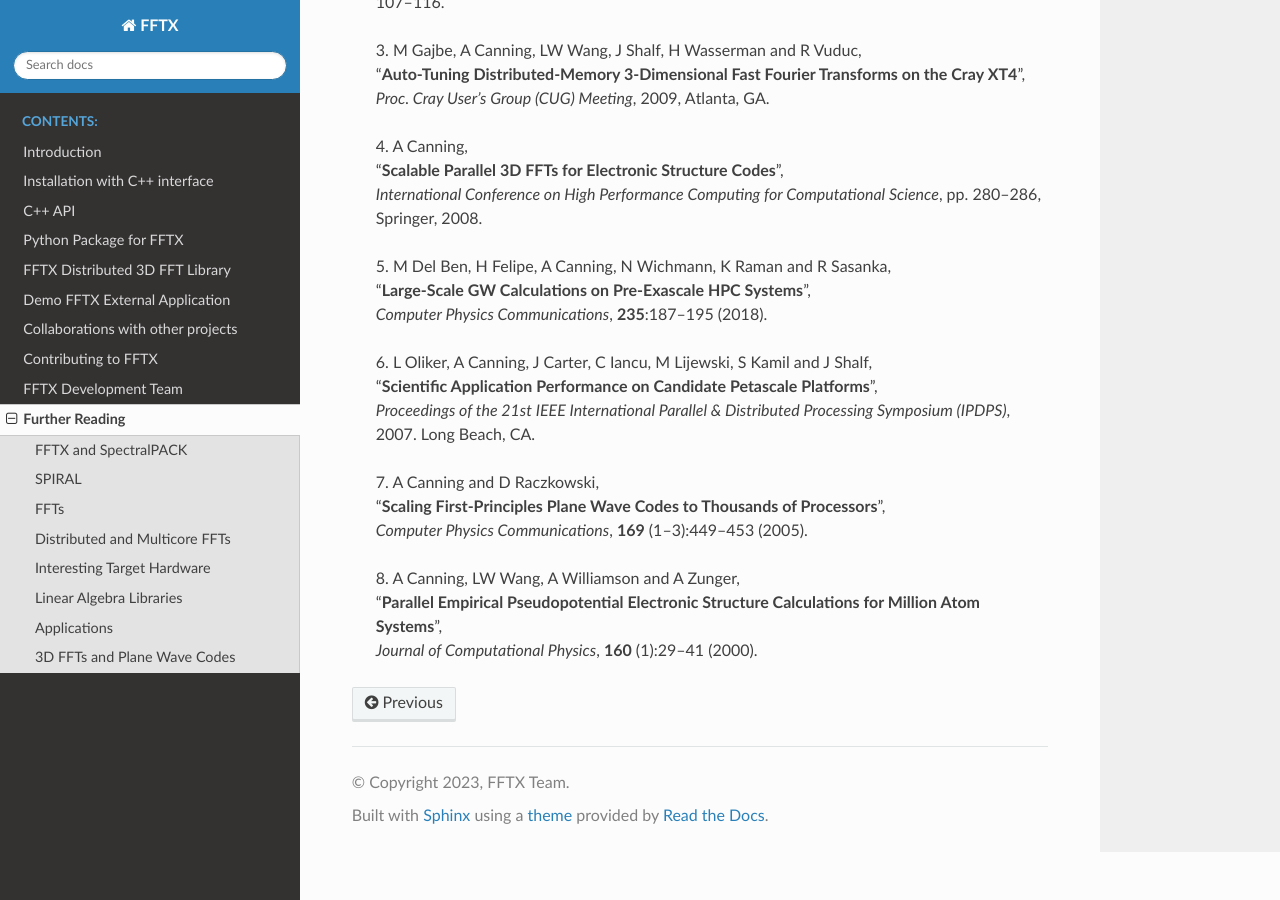
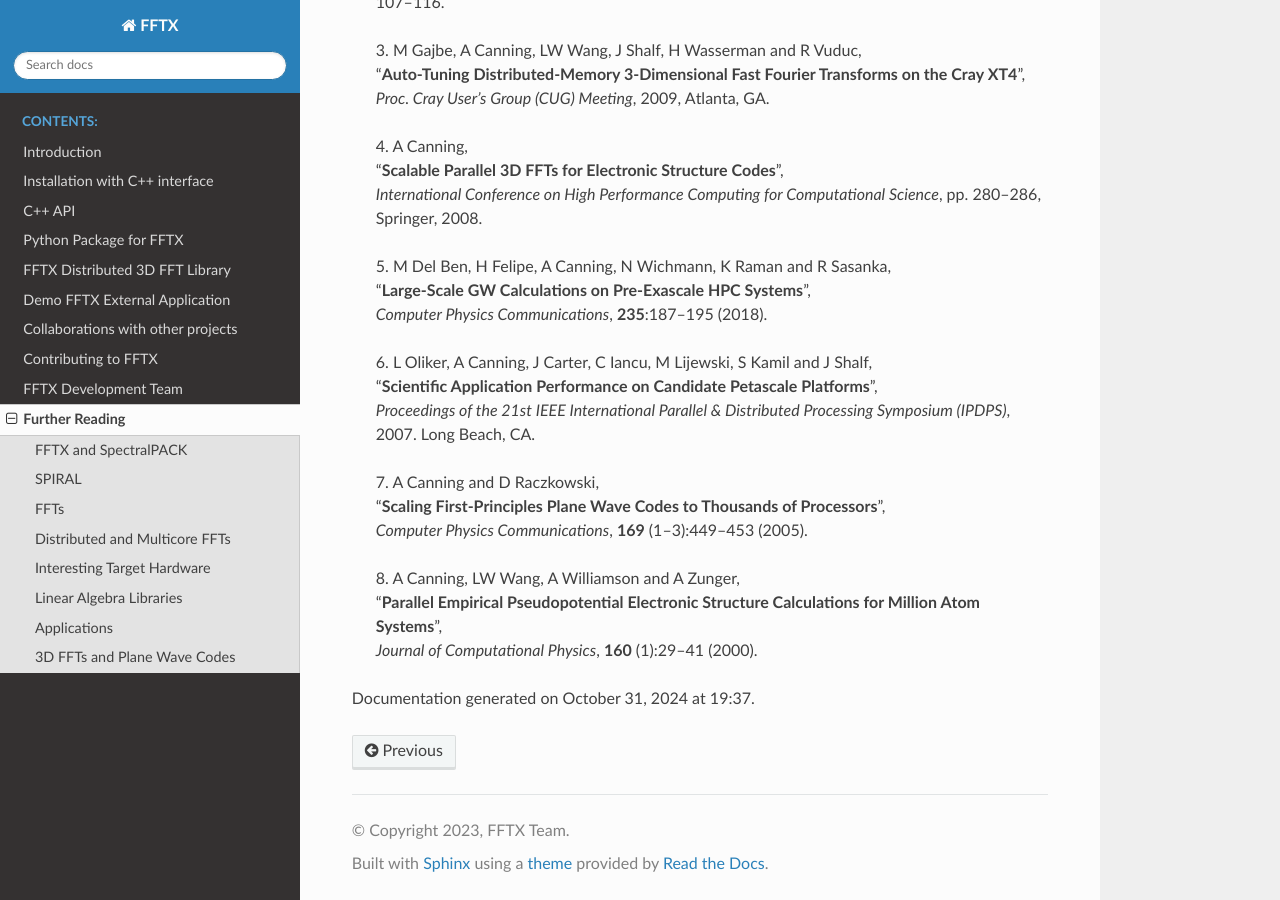
Before and after one commit to spiral-software/fftx, a Sphinx documentation site: the page built from docs/bibliography.rst, in a window 1280 px wide and 900 px high, scrolled down 4769 px. Built offline with Sphinx 7.4.7 and the Read the Docs theme 3.1.0, drawn with Linux system fonts in a browser that asks for light colours; pages that are not in the unit, such as notebooks, are missing from menus.

Commit message:
testing doc gen

```diff
--- a/docs/apis.rst
+++ b/docs/apis.rst
@@ -106,3 +106,5 @@ IMDPRDFTProblem
 .. AVOID    :project: FFTX
 .. AVOID .. doxygenpage:: dotgraphs because "dotgraphs" can't be found.
 .. AVOID .. doxygenindex:: because it writes out too much.
+
+Documentation generated on |timestamp|.
--- a/docs/bibliography.rst
+++ b/docs/bibliography.rst
@@ -255,3 +255,6 @@ Applications
 	| 8. A Canning, LW Wang, A Williamson and A Zunger,
 	| "**Parallel Empirical Pseudopotential Electronic Structure Calculations for Million Atom Systems**",
 	| *Journal of Computational Physics*, **160** (1):29--41 (2000).
+
+
+Documentation generated on |timestamp|.
--- a/docs/index.rst
+++ b/docs/index.rst
@@ -46,3 +44,5 @@ Indices and tables
 * :ref:`genindex`
 * :ref:`modindex`
 * :ref:`search`
+
+Documentation generated on |timestamp|.
```
Also changed, not shown: other parts of docs/index.rst (+0 -2 lines).
